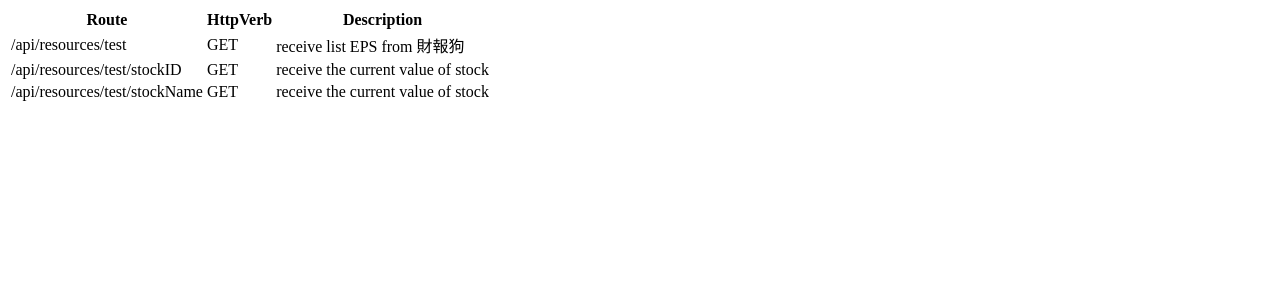
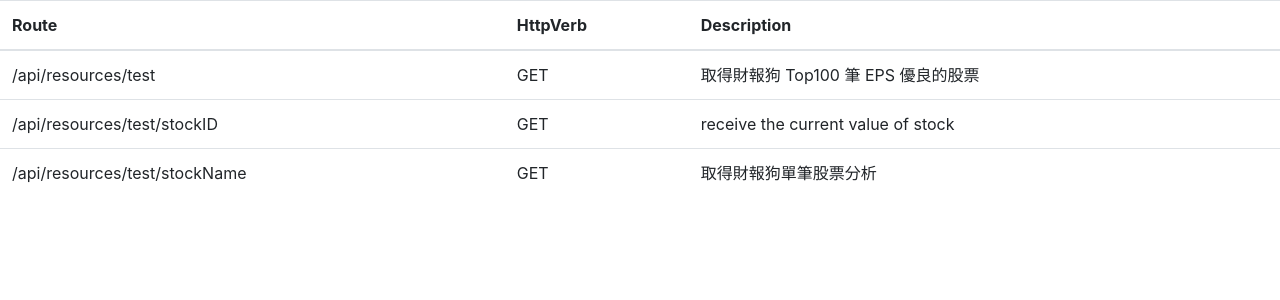
Before and after one commit to pophubup/myFlaskWebApi, a Flask app: page / in a window 1280 px wide. Shown: the top 300 px of the page. Run offline with Flask 2, Linux system fonts and the light colour scheme; some libraries are stand-ins or nearby versions.

Commit message:
update main page

```diff
--- a/templates/index.html
+++ b/templates/index.html
@@ -1,8 +1,12 @@
 <!DOCTYPE html>
 <head>
+  <link rel="stylesheet" href="https://stackpath.bootstrapcdn.com/bootstrap/4.5.0/css/bootstrap.min.css" integrity="sha384-9aIt2nRpC12Uk9gS9baDl411NQApFmC26EwAOH8WgZl5MYYxFfc+NcPb1dKGj7Sk" crossorigin="anonymous">
+  <script src="https://code.jquery.com/jquery-3.5.1.slim.min.js" integrity="sha384-DfXdz2htPH0lsSSs5nCTpuj/zy4C+OGpamoFVy38MVBnE+IbbVYUew+OrCXaRkfj" crossorigin="anonymous"></script>
+  <script src="https://cdn.jsdelivr.net/npm/popper.js@1.16.0/dist/umd/popper.min.js" integrity="sha384-Q6E9RHvbIyZFJoft+2mJbHaEWldlvI9IOYy5n3zV9zzTtmI3UksdQRVvoxMfooAo" crossorigin="anonymous"></script>
+  <script src="https://stackpath.bootstrapcdn.com/bootstrap/4.5.0/js/bootstrap.min.js" integrity="sha384-OgVRvuATP1z7JjHLkuOU7Xw704+h835Lr+6QL9UvYjZE3Ipu6Tp75j7Bh/kR0JKI" crossorigin="anonymous"></script>
 </head>
 <body>
-    <table>
+    <table class="table table-hover">
         <thead>
           <tr>
             <th>Route</th>
@@ -11,19 +15,19 @@
           </thead>
           <tbody>
              <tr>
-                 <td> /api/resources/test </td>
+                 <td>/api/resources/test </td>
                  <td>GET</td>
-                 <td>receive list EPS from 財報狗</td>
+                 <td>取得財報狗 Top100 筆 EPS 優良的股票</td>
              </tr>
               <tr>
-                 <td> /api/resources/test/stockID</td>
+                 <td>/api/resources/test/stockID</td>
                  <td>GET</td>
                  <td>receive the current value of stock</td>
              </tr>
               <tr>
-                 <td> /api/resources/test/stockName</td>
+                 <td>/api/resources/test/stockName</td>
                  <td>GET</td>
-                 <td>receive the current value of stock</td>
+                 <td>取得財報狗單筆股票分析</td>
              </tr>
           </tbody>
         </table>
```
